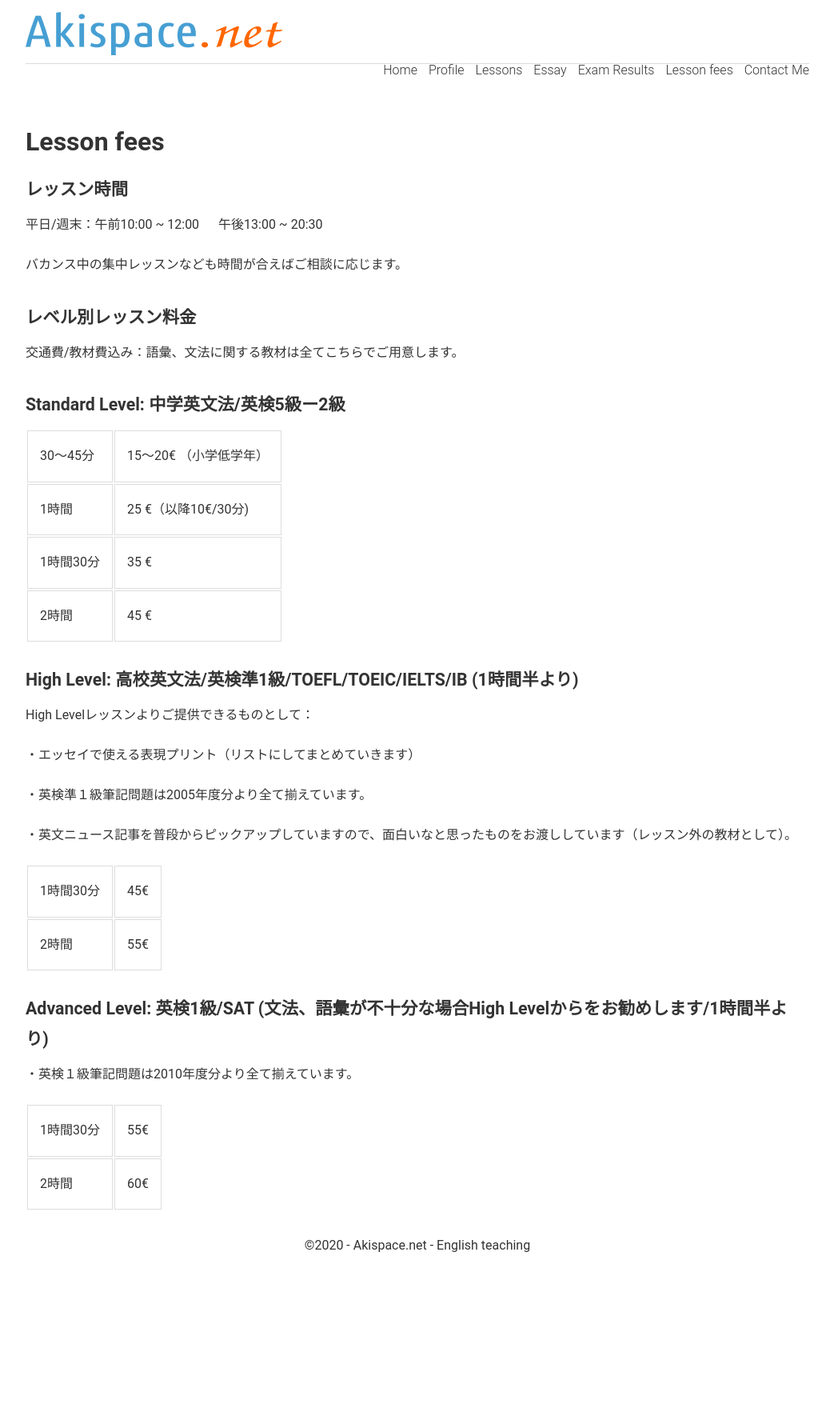
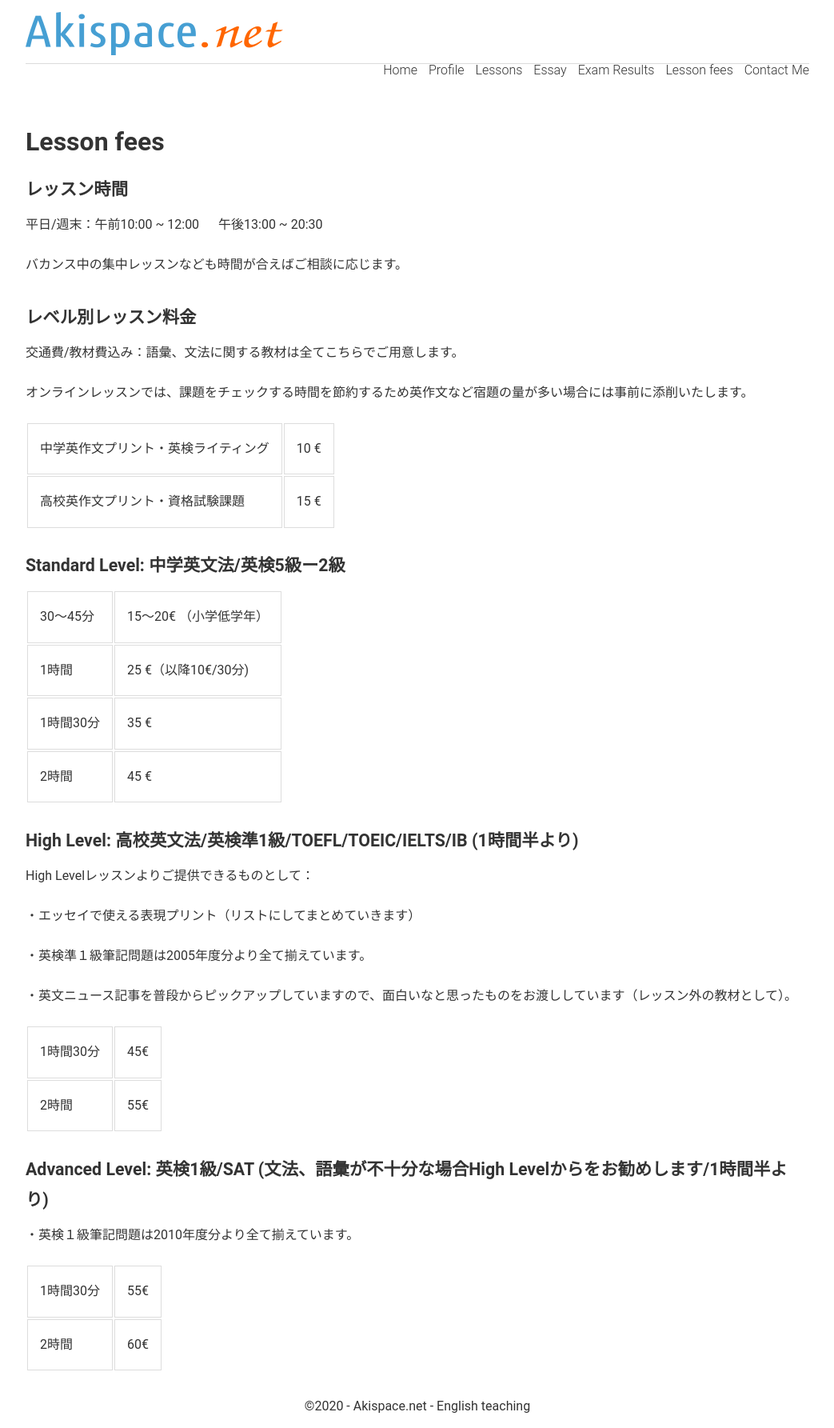
Before and after one commit to phocean/akispace, a Jekyll site: the page built from hour_fees.md, in a window 1280 px wide. Shown: the whole page at 80% size, without its empty margins (118-1161 px from the left). Built offline with Jekyll 4.4.1, drawn with Linux system fonts in a browser that asks for light colours; before the commit the page ends 1584 px from its top, so only the background shows below that.

Commit message:
several sentences added

```diff
--- a/hour_fees.md
+++ b/hour_fees.md
@@ -18,13 +18,17 @@ description: フランス、パリ/ブローニュで探す英語家庭教師。
 
 交通費/教材費込み：語彙、文法に関する教材は全てこちらでご用意します。
 
+オンラインレッスンでは、課題をチェックする時間を節約するため英作文など宿題の量が多い場合には事前に添削いたします。
+
+|   中学英作文プリント・英検ライティング  |   10 €    |
+|   高校英作文プリント・資格試験課題   |    15 €  |
+
 ### Standard Level: 中学英文法/英検5級ー2級
 
 |   30〜45分 |   15〜20€ （小学低学年）    |
 |   1時間    |    25 €（以降10€/30分)  |
 |   1時間30分  |   35 €    |
 |   2時間     |   45 €    |
-
 
 ### High Level: 高校英文法/英検準1級/TOEFL/TOEIC/IELTS/IB   (1時間半より)
 
```
